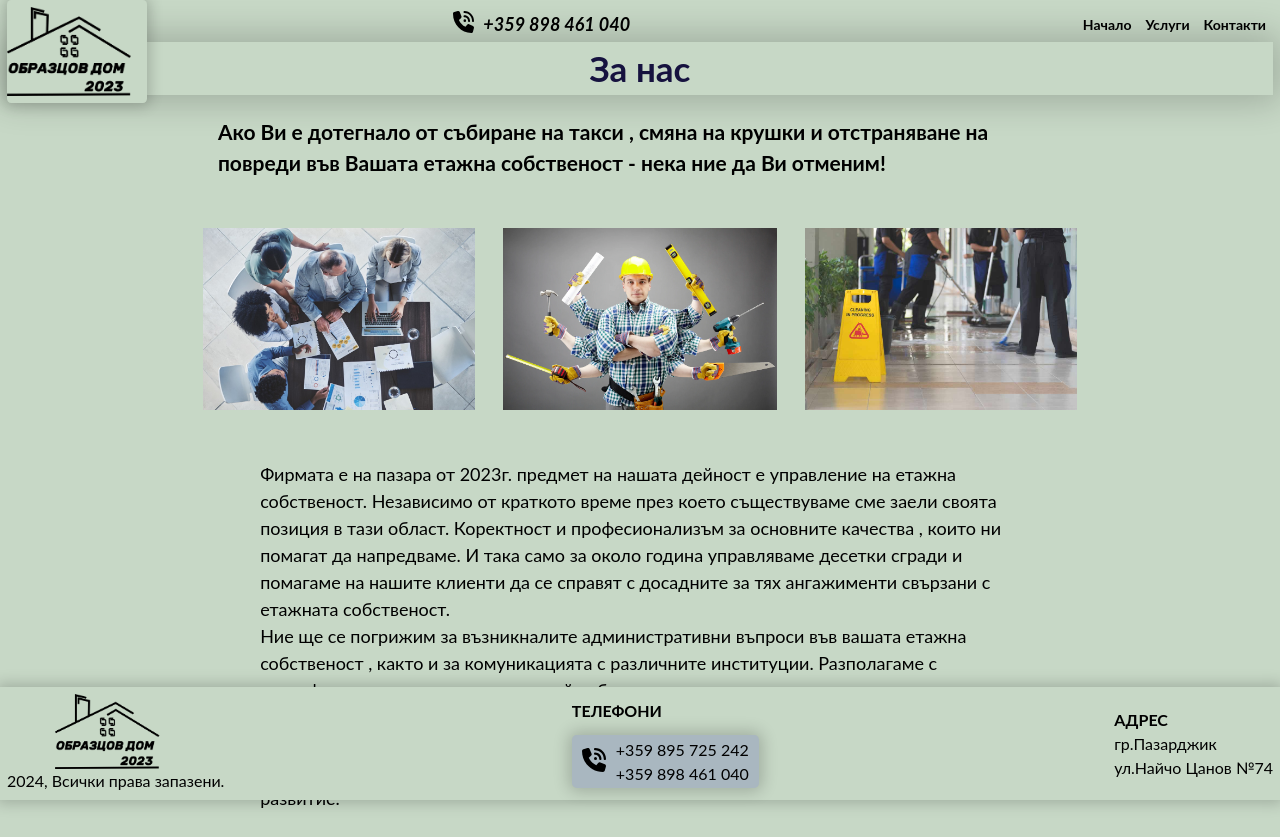
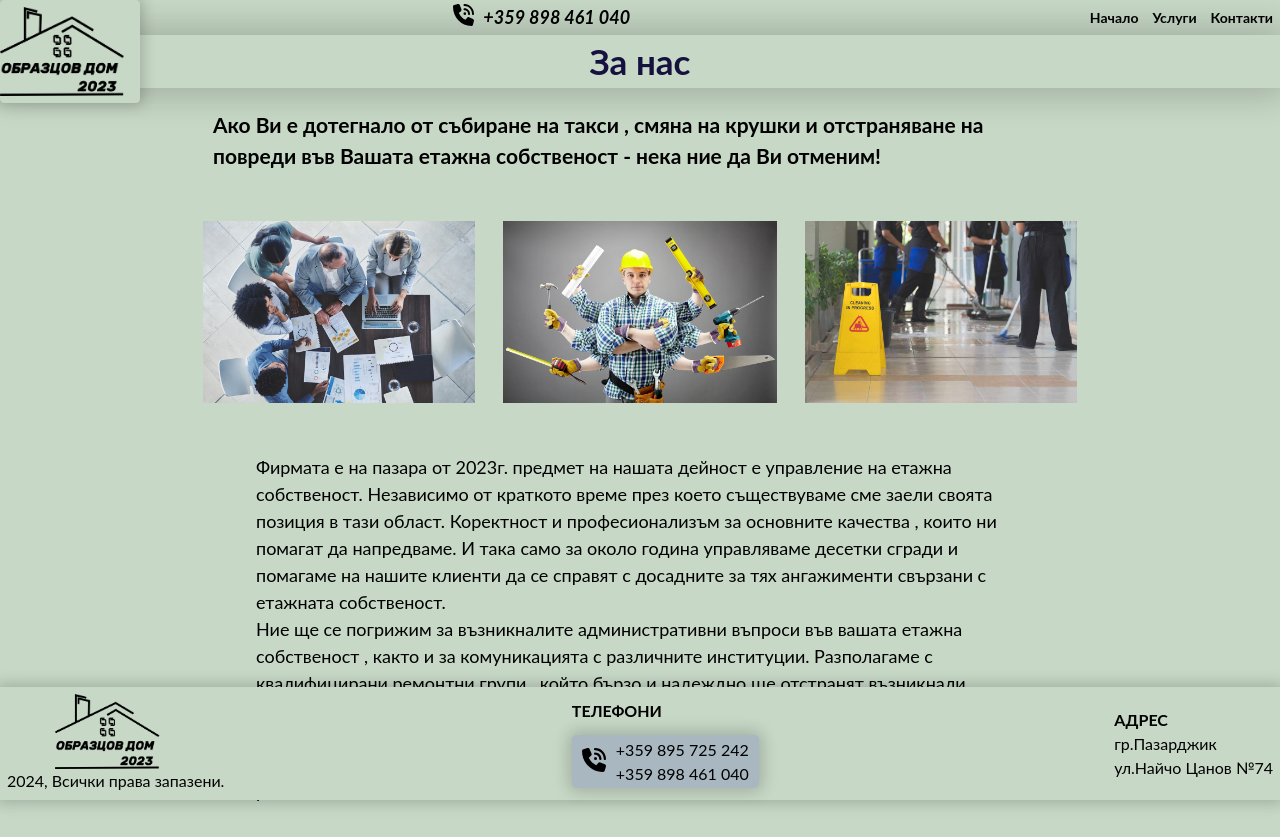
Before and after one commit to mihaylov79/model-home, a plain HTML site: page about.html in a window 1280 px wide. Drawn offline with Linux system fonts and the light colour scheme.

Commit message:
Add files via upload

```diff
--- a/about-styles.css
+++ b/about-styles.css
@@ -61,13 +61,14 @@
     margin: 0;
 }
 
+
+
+
 footer{
     position: absolute;
     bottom: 0;
-    left: 0;
     width: 100vw;
 }
-
 
 @media (max-width: 750px) {
 
--- a/default.css
+++ b/default.css
@@ -7,8 +7,8 @@
 
     body{
         font: 14px/1.5 Lato, Verdana, sans-serif;
-        padding: 0.5em;
         background-color: #c7d8c6;
+        width: 100wv;
 
     }
 
@@ -52,7 +52,7 @@
         display: flex;
         padding: 0.5em;
         padding-left: 0;
-        margin: auto 0.5em;
+        /* margin: auto 0.5em; */
 
         width: 10em;
         image-resolution: 200dpi;
--- a/styles.css
+++ b/styles.css
@@ -7,16 +7,13 @@
 
     body{
         font: 14px/1.5 Lato, Verdana, sans-serif;
-        padding: 0.5em;
+        /* padding: 0.5em; */
         background-color: #c7d8c6;
+        width: 100wv;
 
     }
 
     .header-container{
-        /* position: fixed;
-        top: 0;
-        left: 0;
-        width: 100%; */
         width: 100wv;
         display: flex;
         text-wrap: nowrap;
@@ -24,8 +21,6 @@
         justify-content: space-between;
         align-items: center;
         background-color: #c7d8c6;
-        /* border-radius: 0.4em;
-        box-shadow: 0 0 1em 0.2em rgb(0,0,0,0.2); */
 
     }
 
@@ -58,15 +53,13 @@
         display: flex;
         padding: 0.5em;
         padding-left: 0;
-        margin: auto 0.5em;
+        /* margin: auto 0.5em; */
 
         width: 10em;
         image-resolution: 200dpi;
         border-radius: 0.3em;
         background-color: #c7d8c6;
         box-shadow: 0 0 1em 0.2em rgb(0,0,0,0.2);
-
-
     }
 
     .logo-fixed img{
@@ -81,7 +74,6 @@
 
     .menu ul li{
         display: block;
-        /* background-color:#a9b7c0; */
         text-align: center;
         padding: 0 0.2em ;
         margin: 0.5em 0.3em;
@@ -99,19 +91,17 @@
     }
 
     .menu a :hover{
-
         color: white;
-        /* background-color: #eee; */
     }
 
   .photo {
     background-image: url("https://images.unsplash.com/photo-1709486814423-9b4570144816?q=80&w=800&auto=format&fit=crop&ixlib=rb-4.0.3&ixid=M3wxMjA3fDB8MHxwaG90by1wYWdlfHx8fGVufDB8fHx8fA%3D%3D");
-    /* position: relative; */
+
      width: 100wv;
-    height: 60vh;
-    background-size: cover;
-    background-position:center;
-  }
+     height: 60vh;
+     background-size: cover;
+     background-position:center;
+    }
 
     .photo{
         display: flex;
@@ -135,8 +125,6 @@
         font-style: italic;
 
     }
-
-
 
     .photo ul li{
         color: black;
@@ -231,6 +219,13 @@
         background-color: #a9b7c0;
     }
 
+    /* footer{
+        position: absolute;
+        bottom: 0;
+        left: 0;
+        width: 100vw;
+    } */
+
 
     @media (max-width: 650px) {
 
@@ -253,8 +248,6 @@
 
 
 
-
-
     /* .section1-2::before {
         font-family: "Font Awesome 6 Free";
         content: "\f091";
```
